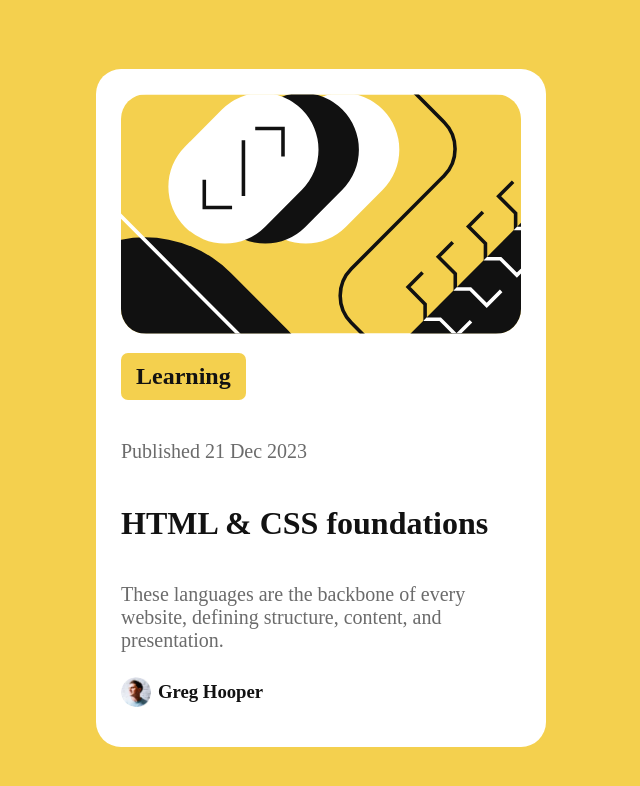
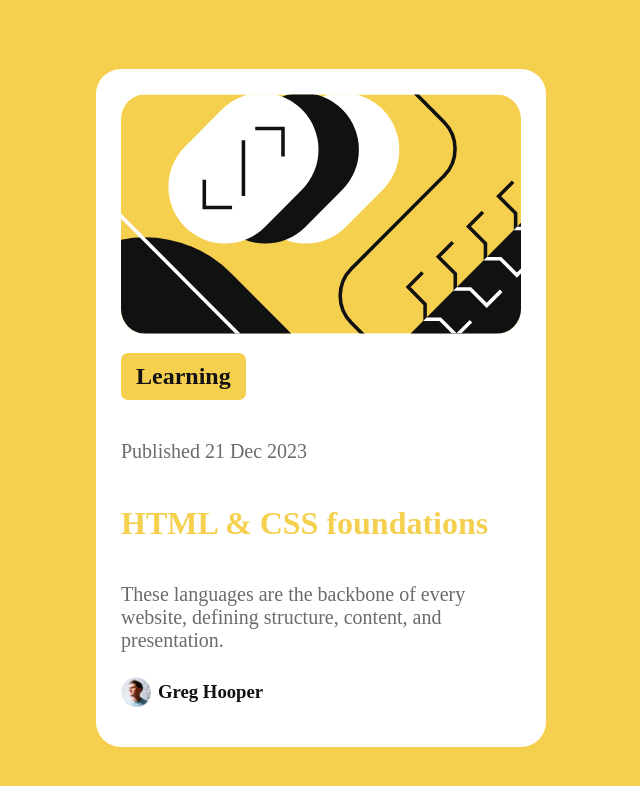
Before and after one commit to zhursinskiy/third-project, a plain HTML site: page index.html in a window 1280 px wide. In both pictures the pointer is over the element "HTML & CSS foundations". Shown: the whole page, without its empty margins (319-959 px from the left). Drawn offline with Linux system fonts and the light colour scheme.

Commit message:
index.html

```diff
--- a/index.html
+++ b/index.html
@@ -23,7 +23,7 @@
       flex-direction: column;
       justify-content: center;
       align-items: left;
-      color: hsl(0, 0%, 42%);
+      color: hsl(0, 0%, 7%);
       border-radius: 25px;
     }
 
@@ -32,7 +32,6 @@
       padding: 10px 15px;
       width: fit-content;
       border-radius: 7px;
-      color: hsl(0, 0%, 7%);
     }
 
     .pr {
@@ -42,6 +41,7 @@
 
     p {
       font-size: 20px;
+      color: hsl(0, 0%, 42%);
     }
 
     .ima {
@@ -60,8 +60,9 @@
       border-radius: 25px;
     }
 
-    h1 {
-      color: hsl(0, 0%, 7%);
+    h1:hover {
+      color: hsl(47, 88%, 63%);
+      cursor: pointer;
     }
   </style>
 </head>
```
